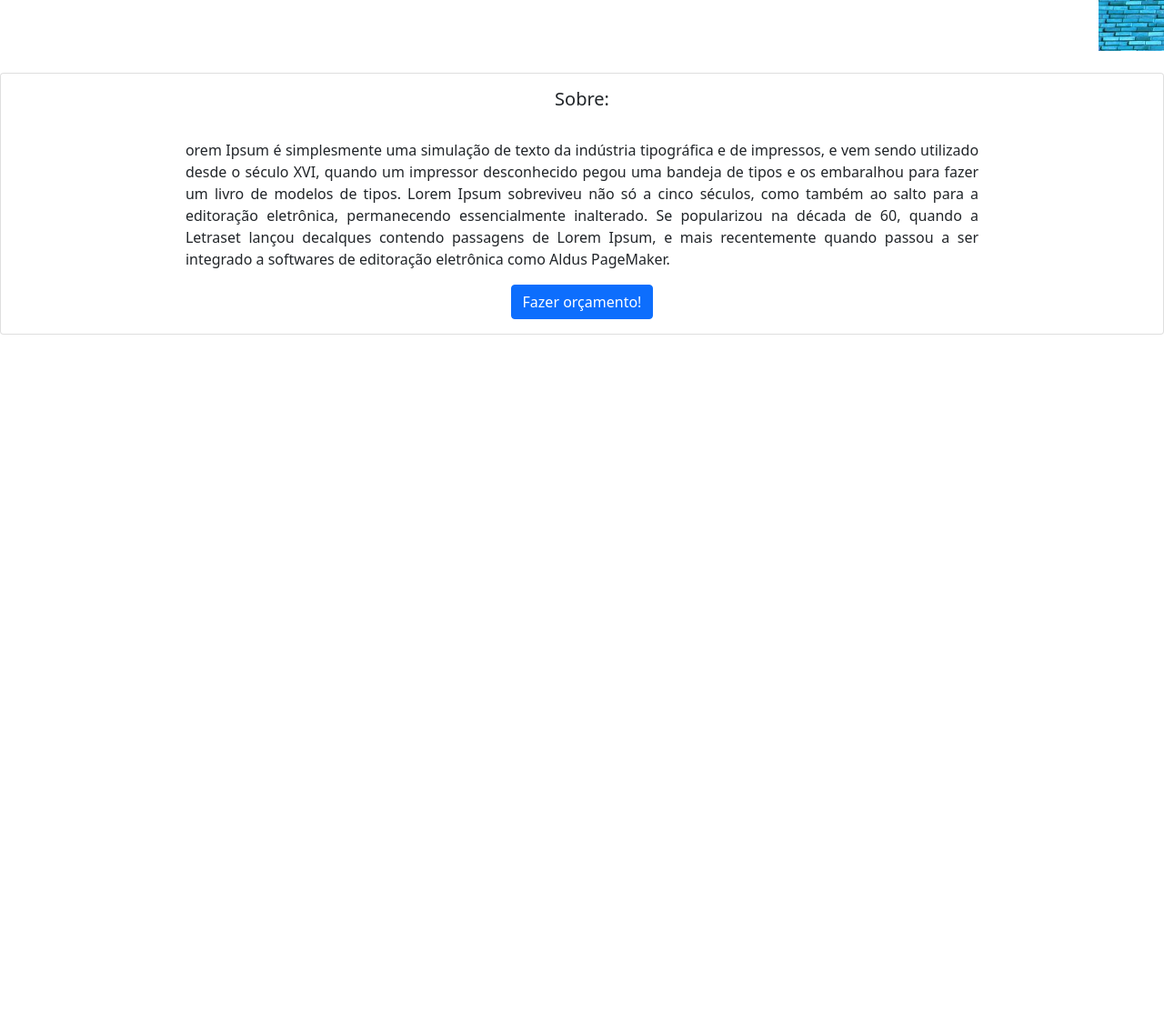
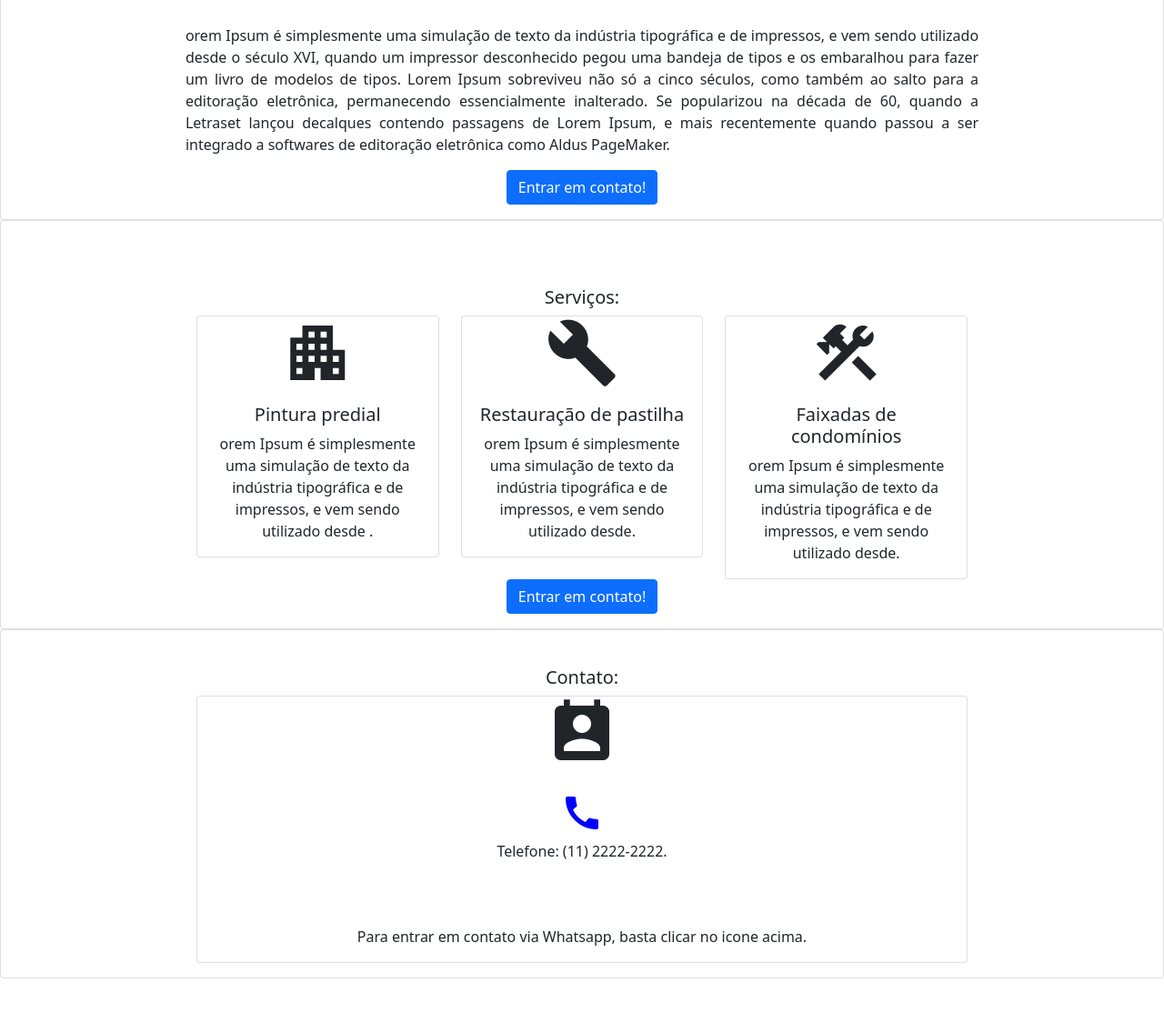
Before and after one commit to GabrielSchandler/LadingPageDFB, a plain HTML site: page index.html in a window 1280 px wide. Shown: the part 502-1616 px from the top of the page at 91% size. After the commit the page ends 1578 px from the top, so only its background shows below. Drawn offline with nearby package versions, Linux system fonts and the light colour scheme.

Commit message:
Segundo commit

```diff
--- a/index.html
+++ b/index.html
@@ -1,19 +1,25 @@
 <!doctype html>
 <html lang="pt-br">
   <head>
+
     <meta charset="utf-8">
     <meta name="viewport" content="width=device-width, initial-scale=1">
+    <link href="https://fonts.googleapis.com/icon?family=Material+Icons"
+      rel="stylesheet">
     <link href="https://cdn.jsdelivr.net/npm/bootstrap@5.1.3/dist/css/bootstrap.min.css" rel="stylesheet" integrity="sha384-1BmE4kWBq78iYhFldvKuhfTAU6auU8tT94WrHftjDbrCEXSU1oBoqyl2QvZ6jIW3" crossorigin="anonymous">
-    <title>Hello, world!</title>
+    <title>BDF - Pintura predial</title>
+    <link rel="icon" href="images/imagesearch_roller_black_24dp.svg">
   </head>
   <body>
     <script src="https://cdn.jsdelivr.net/npm/bootstrap@5.1.3/dist/js/bootstrap.bundle.min.js" integrity="sha384-ka7Sk0Gln4gmtz2MlQnikT1wXgYsOg+OMhuP+IlRH9sENBO0LRn5q+8nbTov4+1p" crossorigin="anonymous"></script>
 
+
+
     <!--            MENU              -->
-        <nav class="navbar col-12 me-auto  navbar-expand-lg navbar-light
+        <nav class="navbar col-12 me-auto  position-fixed navbar-expand-lg navbar-light
         bg-info
 
-        " style="z-index: 999;">
+        " style="z-index: 999; margin-bottom: 0em; padding-bottom: 0;">
             <div class="container-fluid col-11 me-auto">
             <a class="navbar-brand" style="color: blue; font-weight: bold; font-size: 2.5em;" href="#">DFB</a>
             <button class="navbar-toggler"  type="button" data-bs-toggle="collapse" data-bs-target="#navbarSupportedContent" aria-controls="navbarSupportedContent" aria-expanded="false" aria-label="Toggle navigation">
@@ -28,10 +34,10 @@
                     <a class="nav-link" href="#sobre">SOBRE</a>
                 </li>
                 <li class="nav-item">
-                    <a class="nav-link" href="#">SERVIÇOS</a>
+                    <a class="nav-link" href="#servicos">SERVIÇOS</a>
                 </li>
                 <li class="nav-item">
-                    <a class="nav-link" href="#">CONTATO</a>
+                    <a class="nav-link" href="#contato">CONTATO</a>
                 </li>
 
                 </ul>
@@ -39,11 +45,11 @@
             </div>
             </div>
         </nav>
-        <br><br><br>
+
     <!--            FIM DO MENU              -->
 
 
-    <!--            CARROSEL                    -->
+    <!--            CARROSEL                 -->
 
     <div id="carouselExampleIndicators"  class="carousel slide" data-bs-ride="carousel" style="position: relative;">
         <div class="carousel-indicators">
@@ -96,21 +102,122 @@
         </button>
       </div>
 
+
     <!--            FIM CARROSEL            -->
 
-<br>
 
+  <!--             SOBRE             -->
     <div class="card text-center" id="sobre">
+      <p></p>
+      <p></p>
+      <br>
 
         <div class="card-body">
             <h5 class="card-title">Sobre:</h5>
             <p class="card-text" style="width: 70%; margin-left: 15%; text-align: justify;" >
                     <br> orem Ipsum é simplesmente uma simulação de texto da indústria tipográfica e de impressos, e vem sendo utilizado desde o século XVI, quando um impressor desconhecido pegou uma bandeja de tipos e os embaralhou para fazer um livro de modelos de tipos. Lorem Ipsum sobreviveu não só a cinco séculos, como também ao salto para a editoração eletrônica, permanecendo essencialmente inalterado. Se popularizou na década de 60, quando a Letraset lançou decalques contendo passagens de Lorem Ipsum, e mais recentemente quando passou a ser integrado a softwares de editoração eletrônica como Aldus PageMaker.</p>
-            <a href="#" class="btn btn-primary">Fazer orçamento!</a>
+            <a href="#contato" class="btn btn-primary">Entrar em contato!</a>
         </div>
     </div>
 
-    <br><br><br><br><br><br><br><br><br><br><br><br><br><br><br><br><br><br><br><br><br><br><br><br><br><br><br><br><br><br><br><br><br><br><br><br><br><br><br><br><br><br><br>
+  <!--        FIM SOBRE       -->
+
+
+
+  <!--        SERVIÇOS       -->
+    <div class="card text-center" id="servicos">
+      <p></p>
+      <p></p>
+      <br>
+
+      <div class="card-body">
+          <h5 class="card-title">Serviços:</h5>
+
+          <div class="row" style="width: 70%; margin-left: 15%; ">
+            <div class="col-sm-4">
+              <div class="card">
+                <span class="material-icons" style="font-size: 5em;">
+                  apartment
+                  </span>
+                <div class="card-body">
+                  <h5 class="card-title">Pintura predial</h5>
+                  <p class="card-text">orem Ipsum é simplesmente uma simulação de texto da indústria tipográfica e de impressos, e vem sendo utilizado desde .</p>
+
+                </div>
+              </div>
+            </div>
+            <div class="col-sm-4">
+              <div class="card">
+                <span class="material-icons" style="font-size: 5em;">
+                  build
+                  </span>
+                <div class="card-body">
+                  <h5 class="card-title">Restauração de pastilha</h5>
+                  <p class="card-text">orem Ipsum é simplesmente uma simulação de texto da indústria tipográfica e de impressos, e vem sendo utilizado desde.</p>
+
+                </div>
+              </div>
+            </div>
+            <div class="col-sm-4">
+              <div class="card">
+                <span class="material-icons" style="font-size: 5em;">
+                  construction
+                  </span>
+                <div class="card-body">
+                  <h5 class="card-title">Faixadas de condomínios</h5>
+                  <p class="card-text">orem Ipsum é simplesmente uma simulação de texto da indústria tipográfica e de impressos, e vem sendo utilizado desde.</p>
+
+                </div>
+              </div>
+            </div>
+          </div>
+
+          <a href="#contato" class="btn btn-primary">Entrar em contato!</a>
+      </div>
+
+
+
+    </div>
+
+  <!--        FIM SERVIÇOS       -->
+
+
+
+
+  <!--        Contato       -->
+
+  <div class="card text-center" id="contato">
+
+    <div class="card-body">
+      <br>
+
+        <h5 class="card-title">Contato:</h5>
+
+        <div class="row" style="width: 70%; margin-left: 15%; ">
+          <div class="col-sm-8.4">
+            <div class="card">
+              <span class="material-icons" style="font-size: 5em;">
+                perm_contact_calendar
+                </span>
+              <div class="card-body">
+                <h5 class="card-title"></h5>
+                <span class="material-icons" style="color: blue; font-size: 3em">
+                  call
+                  </span>
+                <p class="card-text">Telefone: (11) 2222-2222.</p>
+                <span class="material-icons" style="font-size: 3em">
+                  <a  href="https://wa.me/5511982266789" style="text-decoration: none; color: #128C7E;">whatsapp</a>
+
+                  </span>
+                <p class="card-text">Para entrar em contato via Whatsapp, basta clicar no icone acima.</p>
+
+              </div>
+            </div>
+          </div>
+        </div>
+      </div>
+    </div>
+
 
 
 
```
Also changed, not shown: images/imagesearch_roller_black_24dp.svg (added).
